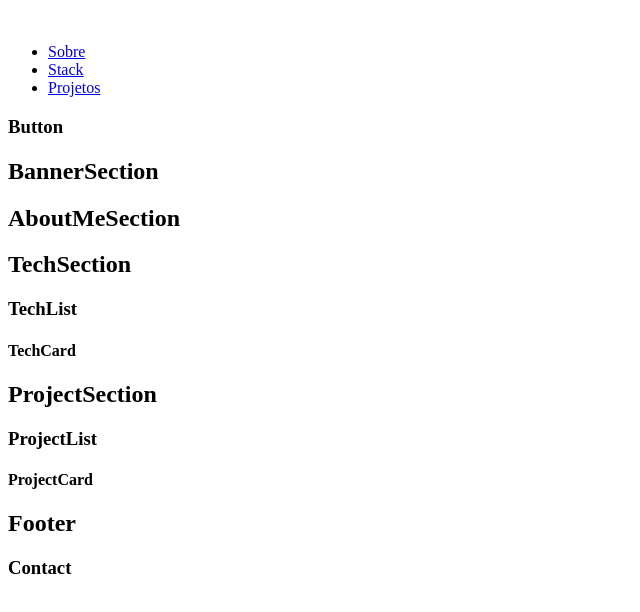
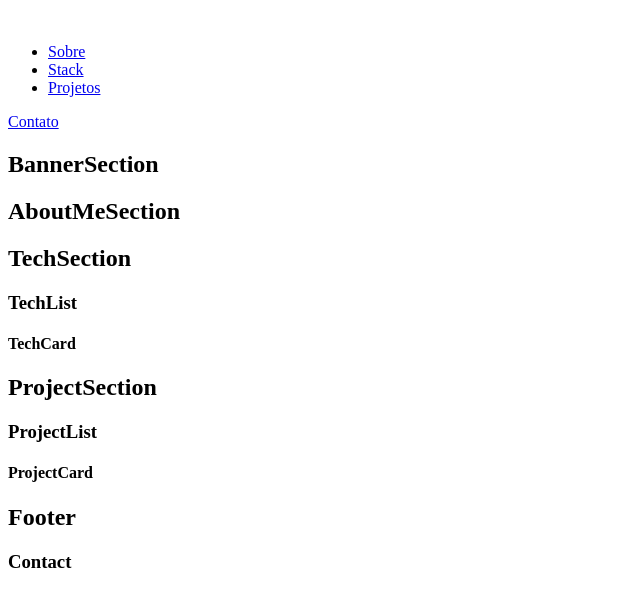
Before and after one commit to ipullynnhah/m3-s1-entrega-porfolio-ipullynnhah, a React (Vite) app: page / in a window 1280 px wide. Shown: the top 612 px of the page, without its empty margins (0-640 px from the left). Built offline with nearby package versions, Linux system fonts and the light colour scheme.

Commit message:
feat: implement button component (TODO)

```diff
--- a/src/components/Footer/Contact/index.jsx
+++ b/src/components/Footer/Contact/index.jsx
@@ -1,3 +1,4 @@
+// TODO: need to add #contact to this
 export function Contact() {
   return <h3>Contact</h3>;
 }
--- a/src/components/Header/index.jsx
+++ b/src/components/Header/index.jsx
@@ -8,8 +8,7 @@ export function Header() {
     <header>
       <img src={logo} alt={"Logo do Portfólio"} />
       <Menu />
-      {/*TODO: need to pass parameters to Button*/}
-      <Button />
+      <Button url={"#contact"}>Contato</Button>
     </header>
   );
 }
--- a/src/components/fragments/Button/index.jsx
+++ b/src/components/fragments/Button/index.jsx
@@ -1,3 +1,3 @@
-export function Button() {
-  return <h3>Button</h3>;
+export function Button({ url, children }) {
+  return <a href={url}>{children}</a>;
 }
```
